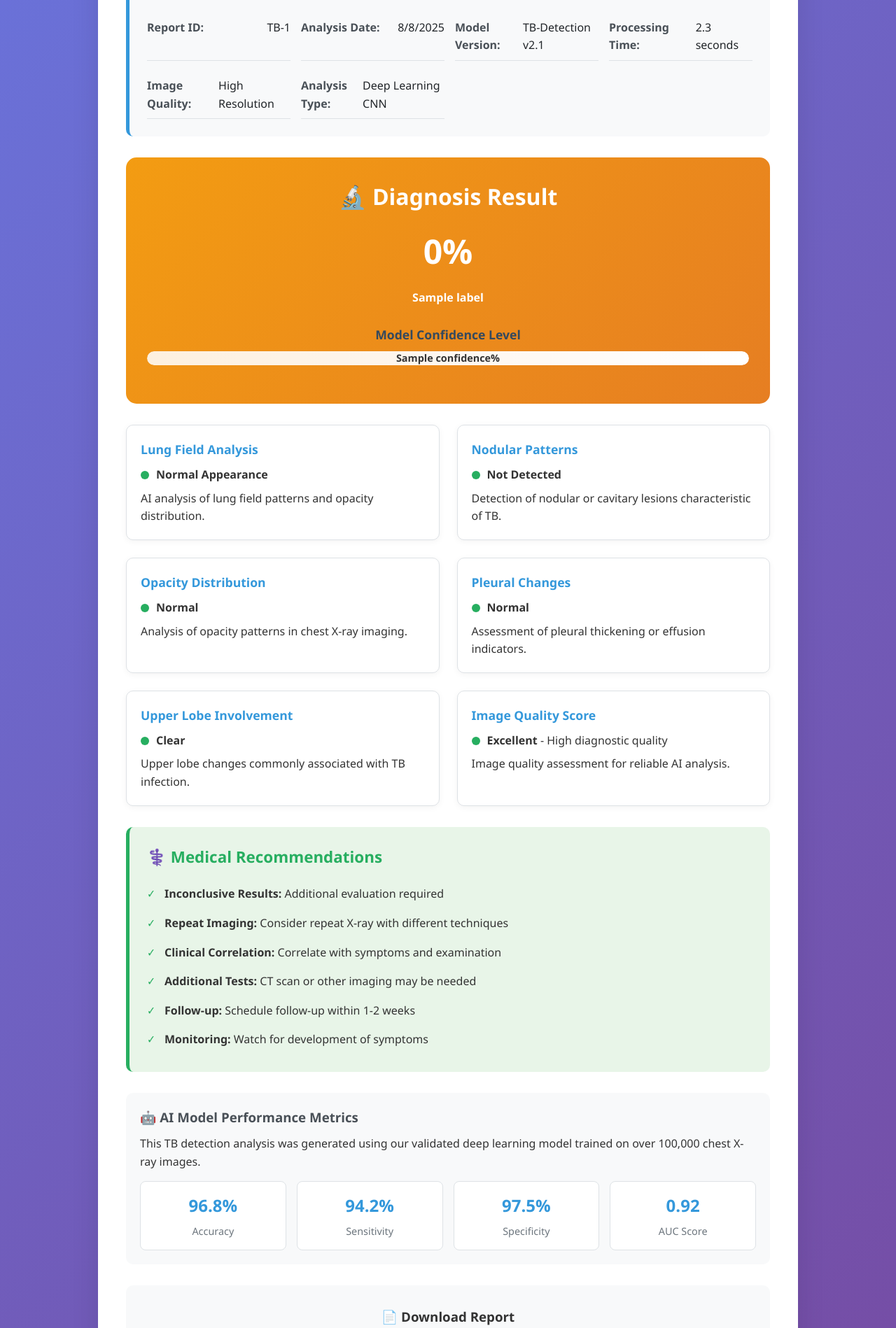
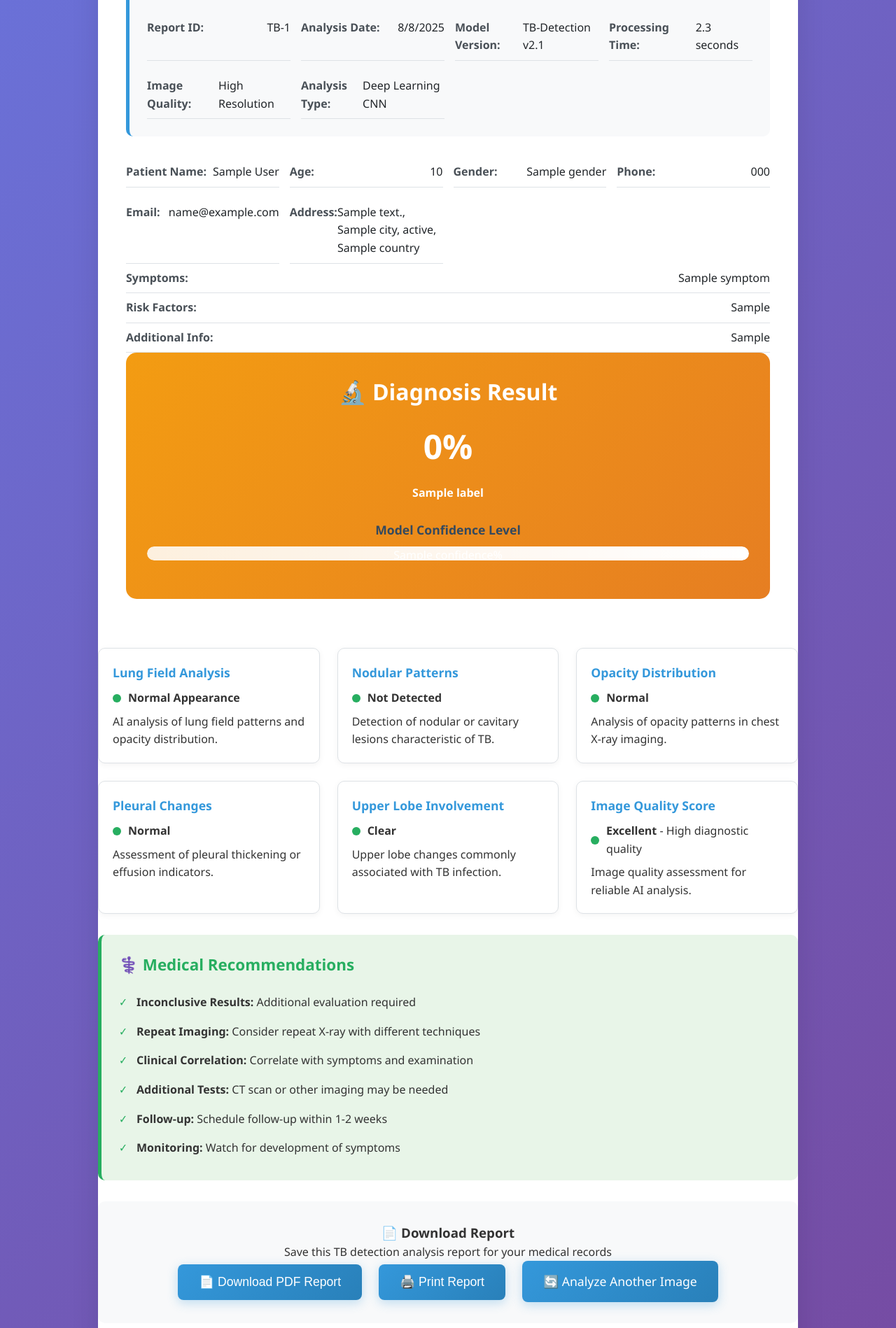
Before and after one commit to Ackah054/global, a Flask app: template templates/tbresults.html in a window 1280 px wide. Shown: the part 1160-3058 px from the top of the page at 70% size. Run offline with Flask 3, Linux system fonts and the light colour scheme; the template is opened without the code that fills it: most values are stand-ins (such as "Sample title", 1, 10 or a date in 2020); grey boxes marked "Sample" are stand-in pictures; some libraries are stand-ins or nearby versions.

Commit message:
Fix stroke form flow and update templates

```diff
--- a/app.py
+++ b/app.py
@@ -1,200 +1,4 @@
-
-"""from flask import Flask, render_template, request, jsonify, redirect, url_for
-from tensorflow.keras.models import load_model
-from tensorflow.keras.preprocessing import image
-import numpy as np
-import os
-from datetime import datetime
-from PIL import Image
-import tensorflow as tf
-import cv2
-import uuid
-
-
-
-app = Flask(__name__)
-
-# Setup upload folder
-UPLOAD_FOLDER = 'static/uploads'
-if not os.path.exists(UPLOAD_FOLDER):
-    os.makedirs(UPLOAD_FOLDER)
-
-app.config['UPLOAD_FOLDER'] = UPLOAD_FOLDER
-
-# Model paths
-TB_MODEL_PATH = 'tb_detection_model.h5'
-STROKE_MODEL_PATH = 'stroke_detection_resnet50.h5'
-
-# ====================
-# ROUTES
-# ====================
-
-# Home page
-@app.route('/')
-def home():
-    return render_template('choice.html')
-
-
-# ------------------------
-# TB Section
-# ------------------------
-
-@app.route('/tb')
-def tb_form():
-    return render_template('tbforms.html')
-
-
-@app.route('/camera', methods=['GET'])
-def show_tb_camera():
-    return render_template('camera.html')
-
-
-@app.route('/predict_tb', methods=['POST'])
-def predict_tb():
-    try:
-
-        file = request.files['image']
-        if file.filename == '':
-            return jsonify({'error': 'No image selected'}), 400
-
-        filename = 'uploaded_tb.jpg'
-        filepath = os.path.join(app.config['UPLOAD_FOLDER'], filename)
-        file.save(filepath)
-
-        # Preprocess
-        image_pil = Image.open(filepath).convert('RGB')
-        image_resized = image_pil.resize((224, 224))
-        img_array = image.img_to_array(image_resized)
-        img_array = tf.keras.applications.resnet50.preprocess_input(img_array)
-        img_array = np.expand_dims(img_array, axis=0)
-
-        model = load_model(TB_MODEL_PATH, compile=False)
-        prediction = model.predict(img_array)[0][0]
-        confidence = float(prediction * 100) if prediction > 0.5 else float((1 - prediction) * 100)
-        result = "TB Detected - High Confidence" if prediction > 0.5 else "No TB Detected - Low Risk"
-
-        generate_gradcam(model, img_array, filepath, 'conv5_block3_out')
-
-        return render_template(
-            'tbresults.html',
-            label=result,
-           confidence=round(confidence, 1),
-           uploaded_image=filename,
-           gradcam_image='gradcam.jpg',
-           report_id='TB-' + datetime.now().strftime('%Y%m%d%H%M%S')
-
-
-       )
-
-    except Exception as e:
-        print(f"❌ TB Prediction Error: {str(e)}")
-        return jsonify({'error': f'Server error: {str(e)}'}), 500
-
-
-# ------------------------
-# Stroke Section
-# ------------------------
-
-@app.route('/stroke')
-def stroke_form():
-    return render_template('stkforms.html')
-
-
-@app.route('/predictAction', methods=['POST'])
-def predictAction():
-    # Save or process form data here if needed
-    return redirect(url_for('show_stroke_camera'))
-
-
-@app.route('/stkcamera', methods=['GET'])
-def show_stroke_camera():
-    return render_template('stkcamera.html')
-
-
-@app.route('/predict_stroke', methods=['POST'])
-def predict_stroke():
-    try:
-        file = request.files['image']
-        if file.filename == '':
-            return jsonify({'error': 'No image selected'}), 400
-
-        filename = 'uploaded_stroke.jpg'
-        filepath = os.path.join(app.config['UPLOAD_FOLDER'], filename)
-        file.save(filepath)
-
-
-
-        # Preprocess
-        image_pil = Image.open(filepath).convert('RGB')
-        image_resized = image_pil.resize((224, 224))
-        img_array = image.img_to_array(image_resized)
-        img_array = img_array / 255.0  # Normalization
-        img_array = np.expand_dims(img_array, axis=0)
-
-        model = load_model(STROKE_MODEL_PATH, compile=False)
-        prediction = model.predict(img_array)[0][0]
-        confidence = float(prediction * 100) if prediction > 0.5 else float((1 - prediction) * 100)
-        result = "Stroke Detected - High Confidence" if prediction > 0.5 else "No Stroke Detected - Low Risk"
-
-        generate_gradcam(model, img_array, filepath, 'conv4_block6_out')
-
-        return render_template(
-            'stkresults.html',
-            label=result,
-            confidence=round(confidence, 1),
-            uploaded_image=filename,
-            gradcam_image='gradcam.jpg',
-            report_id='STK-' + datetime.now().strftime('%Y%m%d%H%M%S')
-        )
-
-    except Exception as e:
-        print(f"❌ Stroke Prediction Error: {str(e)}")
-        return jsonify({'error': f'Server error: {str(e)}'}), 500
-
-
-# ------------------------
-# Grad-CAM Helper
-# ------------------------
-
-def generate_gradcam(model, img_array, img_path, layer_name='conv4_block6_out'):
-    grad_model = tf.keras.models.Model(
-        [model.inputs], [model.get_layer(layer_name).output, model.output]
-    )
-
-    with tf.GradientTape() as tape:
-        conv_outputs, predictions = grad_model(img_array)
-        loss = predictions[:, 0]
-
-    grads = tape.gradient(loss, conv_outputs)
-    pooled_grads = tf.reduce_mean(grads, axis=(0, 1, 2))
-    conv_outputs = conv_outputs[0]
-    heatmap = tf.reduce_sum(tf.multiply(pooled_grads, conv_outputs), axis=-1)
-    heatmap = np.maximum(heatmap, 0)
-    heatmap /= tf.reduce_max(heatmap)
-    heatmap = heatmap.numpy()
-
-    img = cv2.imread(img_path)
-    heatmap = cv2.resize(heatmap, (img.shape[1], img.shape[0]))
-    heatmap = np.uint8(255 * heatmap)
-    heatmap_color = cv2.applyColorMap(heatmap, cv2.COLORMAP_JET)
-    superimposed_img = heatmap_color * 0.4 + img
-    cam_path = os.path.join(app.config['UPLOAD_FOLDER'], 'gradcam.jpg')
-    cv2.imwrite(cam_path, superimposed_img)
-
-
-
-
-# ------------------------
-# Run
-# ------------------------
-
-if __name__ == '__main__':
-    app.run(debug=True)
 """
-
-
-
-
 
 
 from flask import Flask, render_template, request, jsonify, redirect, url_for
@@ -348,3 +152,181 @@
 
 if __name__ == '__main__':
     app.run(debug=True)
+"""
+from flask import Flask, render_template, request, jsonify, redirect, url_for
+from tensorflow.keras.models import load_model
+from tensorflow.keras.preprocessing import image
+import numpy as np
+import os
+from datetime import datetime
+from PIL import Image
+import tensorflow as tf
+import cv2
+
+app = Flask(__name__)
+
+# Setup upload folder
+UPLOAD_FOLDER = 'static/uploads'
+os.makedirs(UPLOAD_FOLDER, exist_ok=True)
+app.config['UPLOAD_FOLDER'] = UPLOAD_FOLDER
+
+# Model paths
+TB_MODEL_PATH = 'tb_detection_model.h5'
+STROKE_MODEL_PATH = 'stroke_detection_resnet50.h5'
+
+@app.route('/')
+def home():
+    return render_template('choice.html')
+
+@app.route('/tb')
+def tb_form():
+    return render_template('tbforms.html')
+
+@app.route('/camera', methods=['GET'])
+def show_tb_camera():
+    return render_template('camera.html')
+
+
+@app.route('/predict_tb', methods=['POST'])
+def predict_tb():
+    try:
+        # ======== 1. GET FORM DATA ========
+        first_name = request.form.get('firstName')
+        last_name = request.form.get('lastName')
+        age = request.form.get('age')
+        gender = request.form.get('gender')
+        phone = request.form.get('phone')
+        email = request.form.get('email')
+        address = request.form.get('address')
+        city = request.form.get('city')
+        state = request.form.get('state')
+        country = request.form.get('country')
+        previous_tb = request.form.get('previousTB')
+        symptom_duration = request.form.get('symptomDuration')
+        additional_info = request.form.get('additionalInfo')
+        symptoms = request.form.getlist('symptoms')
+        risk_factors = request.form.getlist('riskFactors')
+
+        # ======== 2. PROCESS IMAGE ========
+        file = request.files['image']
+        if file.filename == '':
+            return jsonify({'error': 'No image selected'}), 400
+
+        filename = f'tb_{datetime.now().strftime("%Y%m%d%H%M%S")}.jpg'
+        filepath = os.path.join(app.config['UPLOAD_FOLDER'], filename)
+        file.save(filepath)
+
+        image_pil = Image.open(filepath).convert('RGB')
+        image_resized = image_pil.resize((224, 224))
+        img_array = image.img_to_array(image_resized)
+        img_array = tf.keras.applications.resnet50.preprocess_input(img_array)
+        img_array = np.expand_dims(img_array, axis=0)
+
+        model = load_model(TB_MODEL_PATH, compile=False)
+        prediction = model.predict(img_array)[0][0]
+        confidence = float(prediction * 100) if prediction > 0.5 else float((1 - prediction) * 100)
+        result = "TB Detected - High Confidence" if prediction > 0.5 else "No TB Detected - Low Risk"
+
+        gradcam_filename = generate_gradcam(model, img_array, filepath, 'conv4_block6_out')
+
+        # ======== 3. RETURN TO RESULTS PAGE ========
+        return render_template(
+            'tbresults.html',
+            label=result,
+            confidence=round(confidence, 1),
+            uploaded_image=filename,
+            gradcam_image=gradcam_filename,
+            report_id='TB-' + datetime.now().strftime('%Y%m%d%H%M%S'),
+            first_name=first_name,
+            last_name=last_name,
+            age=age,
+            gender=gender,
+            phone=phone,
+            city=city
+
+        )
+
+    except Exception as e:
+        print(f"❌ TB Prediction Error: {str(e)}")
+        return jsonify({'error': f'Server error: {str(e)}'}), 500
+
+@app.route('/stroke')
+def stroke_form():
+    return render_template('stkforms.html')
+
+@app.route('/predictAction', methods=['POST'])
+def predictAction():
+    return redirect(url_for('show_stroke_camera'))
+
+@app.route('/stkcamera', methods=['GET'])
+def show_stroke_camera():
+    return render_template('stkcamera.html')
+
+@app.route('/predict_stroke', methods=['POST'])
+def predict_stroke():
+    try:
+        file = request.files['image']
+        if file.filename == '':
+            return jsonify({'error': 'No image selected'}), 400
+
+        filename = f'stk_{datetime.now().strftime("%Y%m%d%H%M%S")}.jpg'
+        filepath = os.path.join(app.config['UPLOAD_FOLDER'], filename)
+        file.save(filepath)
+
+        image_pil = Image.open(filepath).convert('RGB')
+        image_resized = image_pil.resize((224, 224))
+        img_array = image.img_to_array(image_resized)
+        img_array = img_array / 255.0
+        img_array = np.expand_dims(img_array, axis=0)
+
+        model = load_model(STROKE_MODEL_PATH, compile=False)
+        prediction = model.predict(img_array)[0][0]
+        confidence = float(prediction * 100) if prediction > 0.5 else float((1 - prediction) * 100)
+        result = "Stroke Detected - High Confidence" if prediction > 0.5 else "No Stroke Detected - Low Risk"
+
+        gradcam_filename = generate_gradcam(model, img_array, filepath, 'conv4_block6_out')
+
+        return render_template(
+            'stkresults.html',
+            label=result,
+            confidence=round(confidence, 1),
+            uploaded_image=filename,
+            gradcam_image=gradcam_filename,
+            report_id='STK-' + datetime.now().strftime('%Y%m%d%H%M%S')
+        )
+
+    except Exception as e:
+        print(f"❌ Stroke Prediction Error: {str(e)}")
+        return jsonify({'error': f'Server error: {str(e)}'}), 500
+
+def generate_gradcam(model, img_array, img_path, layer_name='conv4_block6_out'):
+    grad_model = tf.keras.models.Model(
+        [model.inputs], [model.get_layer(layer_name).output, model.output]
+    )
+
+    with tf.GradientTape() as tape:
+        conv_outputs, predictions = grad_model(img_array)
+        loss = predictions[:, 0]
+
+    grads = tape.gradient(loss, conv_outputs)
+    pooled_grads = tf.reduce_mean(grads, axis=(0, 1, 2))
+    conv_outputs = conv_outputs[0]
+    heatmap = tf.reduce_sum(tf.multiply(pooled_grads, conv_outputs), axis=-1)
+    heatmap = np.maximum(heatmap, 0)
+    heatmap /= tf.reduce_max(heatmap)
+    heatmap = heatmap.numpy()
+
+    img = cv2.imread(img_path)
+    heatmap = cv2.resize(heatmap, (img.shape[1], img.shape[0]))
+    heatmap = np.uint8(255 * heatmap)
+    heatmap_color = cv2.applyColorMap(heatmap, cv2.COLORMAP_JET)
+    superimposed_img = heatmap_color * 0.4 + img
+
+    gradcam_filename = f"gradcam_{datetime.now().strftime('%Y%m%d%H%M%S')}.jpg"
+    cam_path = os.path.join(app.config['UPLOAD_FOLDER'], gradcam_filename)
+    cv2.imwrite(cam_path, superimposed_img)
+
+    return gradcam_filename
+
+if __name__ == '__main__':
+    app.run(debug=True)
--- a/templates/choice.html
+++ b/templates/choice.html
@@ -585,7 +585,7 @@
                     <ul class="feature-list">
                         <li><i class="fas fa-check"></i>CT and MRI compatibility</li>
                         <li><i class="fas fa-check"></i>Real-time analysis (&lt;30 seconds)</li>
-                        <li><i class="fas fa-check"></i>DICOM integration</li>
+                        <li><i class="fas fa-check"></i>LHIMS integration</li>
                         <li><i class="fas fa-check"></i>Detailed reporting with annotations</li>
                         <li><i class="fas fa-check"></i>Emergency alert system</li>
                     </ul>
@@ -633,7 +633,7 @@
                 </div>
                 <div class="card-content">
                     <p class="card-description">
-                        WHO-validated AI system for tuberculosis screening from chest X-rays.
+                        Validated AI system for tuberculosis screening from chest X-rays.
                         Supports mass screening programs and clinical diagnosis with comprehensive reporting.
                     </p>
                     <ul class="feature-list">
--- a/templates/stkresults.html
+++ b/templates/stkresults.html
@@ -521,6 +521,7 @@
     </style>
 </head>
 <body>
+    <a href="/" class="back-btn">← Back to Menu</a>
     <div class="container" id="reportContent">
         <div class="header">
             <h1>🧠 Stroke Detection Analysis</h1>
@@ -701,7 +702,7 @@
                 </ul>
             </div>
 
-            <!-- Model Performance Details -->
+            <!-- Model Performance Details --
             <div class="model-details">
                 <h3>🤖 AI Model Performance Metrics</h3>
                 <p>This stroke detection analysis was generated using our validated deep learning model trained on over 150,000 brain imaging studies.</p>
@@ -724,7 +725,7 @@
                         <div class="stat-label">AUC Score</div>
                     </div>
                 </div>
-            </div>
+            </div>-->
 
             <!-- Download Section -->
             <div class="download-section print-hidden">
--- a/templates/tbresults.html
+++ b/templates/tbresults.html
@@ -655,7 +655,6 @@
                 </div>
             </div>
 
-            <!--bfasadfbsdbsfsfgfsb
             <div class="info-grid">
     <div class="info-item">
         <span class="info-label">Patient Name:</span>
@@ -682,7 +681,23 @@
         <span class="info-value">{{ address }}, {{ city }}, {{ state }}, {{ country }}</span>
     </div>
 </div>
--->
+<div class="info-item">
+    <span class="info-label">Symptoms:</span>
+    <span class="info-value">{{ symptoms | join(", ") }}</span>
+</div>
+
+<div class="info-item">
+    <span class="info-label">Risk Factors:</span>
+    <span class="info-value">{{ risk_factors | join(", ") }}</span>
+</div>
+
+<div class="info-item">
+    <span class="info-label">Additional Info:</span>
+    <span class="info-value">{{ additional_info }}</span>
+</div>
+
+
+
 
             <!-- Diagnosis Assessment Result -->
             <div class="diagnosis-assessment">
@@ -694,7 +709,7 @@
                     <div class="confidence-meter">
                         <div class="confidence-label">Model Confidence Level</div>
                         <div class="confidence-bar">
-                            <div class="confidence-fill" style="width: {{ confidence }}%;">
+                            <div class="confidence-fill" style="width: {{ confidence }}%;"
                                 <div class="confidence-text">{{ confidence }}%</div>
                             </div>
                         </div>
@@ -767,7 +782,7 @@
                 </ul>
             </div>
 
-            <!-- Model Performance Details -->
+            <!-- Model Performance Details --
             <div class="model-details">
                 <h3>🤖 AI Model Performance Metrics</h3>
                 <p>This TB detection analysis was generated using our validated deep learning model trained on over 100,000 chest X-ray images.</p>
@@ -791,6 +806,7 @@
                     </div>
                 </div>
             </div>
+            -->
 
             <!-- Download Section -->
             <div class="download-section print-hidden">
@@ -823,10 +839,13 @@
 
     <script>
         // Set current timestamp and debug info
+
+
         document.getElementById('currentTimestamp').textContent = new Date().toLocaleString();
         document.getElementById('analysisDate').textContent = new Date().toLocaleDateString();
         document.getElementById('uploadTime').textContent = new Date().toLocaleString();
         document.getElementById('currentUrl').textContent = window.location.href;
+
 
         // Get image variables from template
         const imageVars = {
```
Also changed, not shown: templates/camera.html (+113 -11 lines), templates/tbforms.html (+34 -1 lines).
